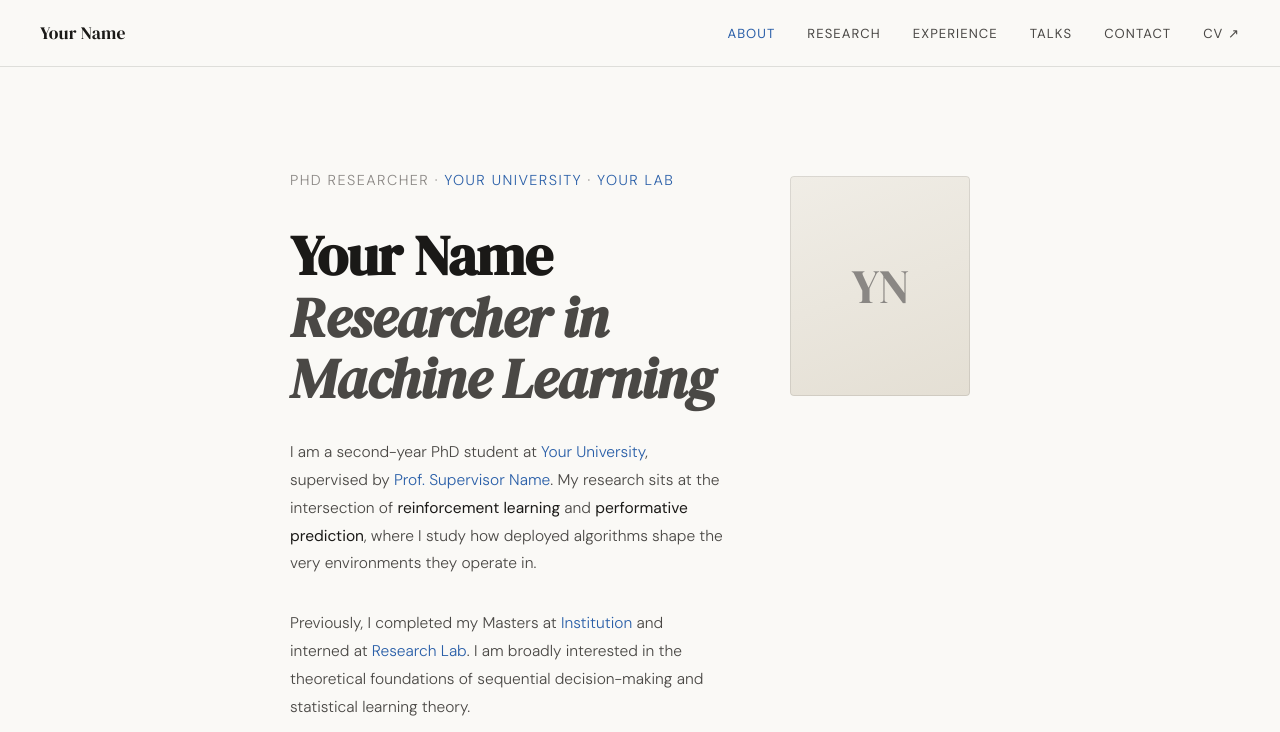
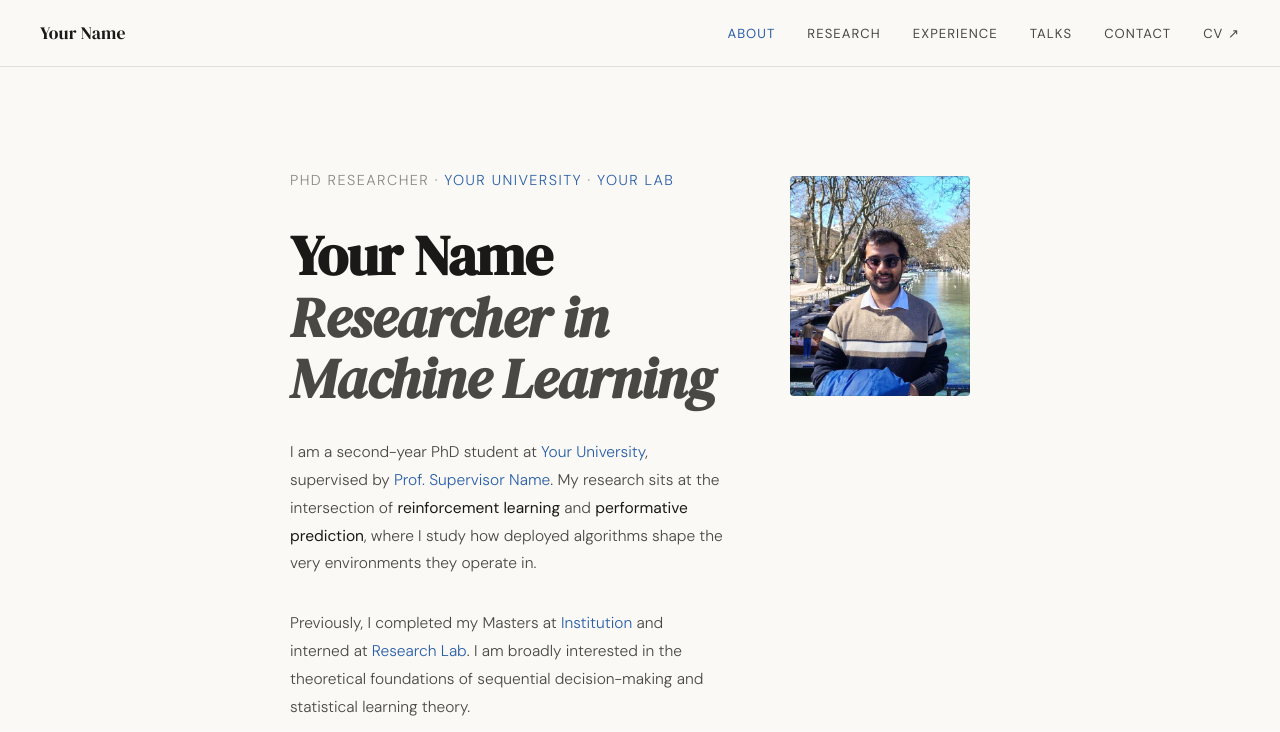
Before and after one commit to udvasdas/udvasdas.github.io, a plain HTML site: page index.html in a window 1280 px wide. Shown: the top 732 px of the page. Drawn offline with Linux system fonts and the light colour scheme.

Commit message:
Update index.html

```diff
--- a/index.html
+++ b/index.html
@@ -572,7 +572,7 @@
   <div class="hero-photo fade" style="transition-delay:0.15s">
     <div class="photo-frame">
       <!-- Replace the div below with: <img src="photo.jpg" alt="Your Name"> -->
-      <div class="photo-placeholder">YN</div>
+      <img src="prof_pic.jpg" alt="Udvas">
     </div>
   </div>
 </section>
```
